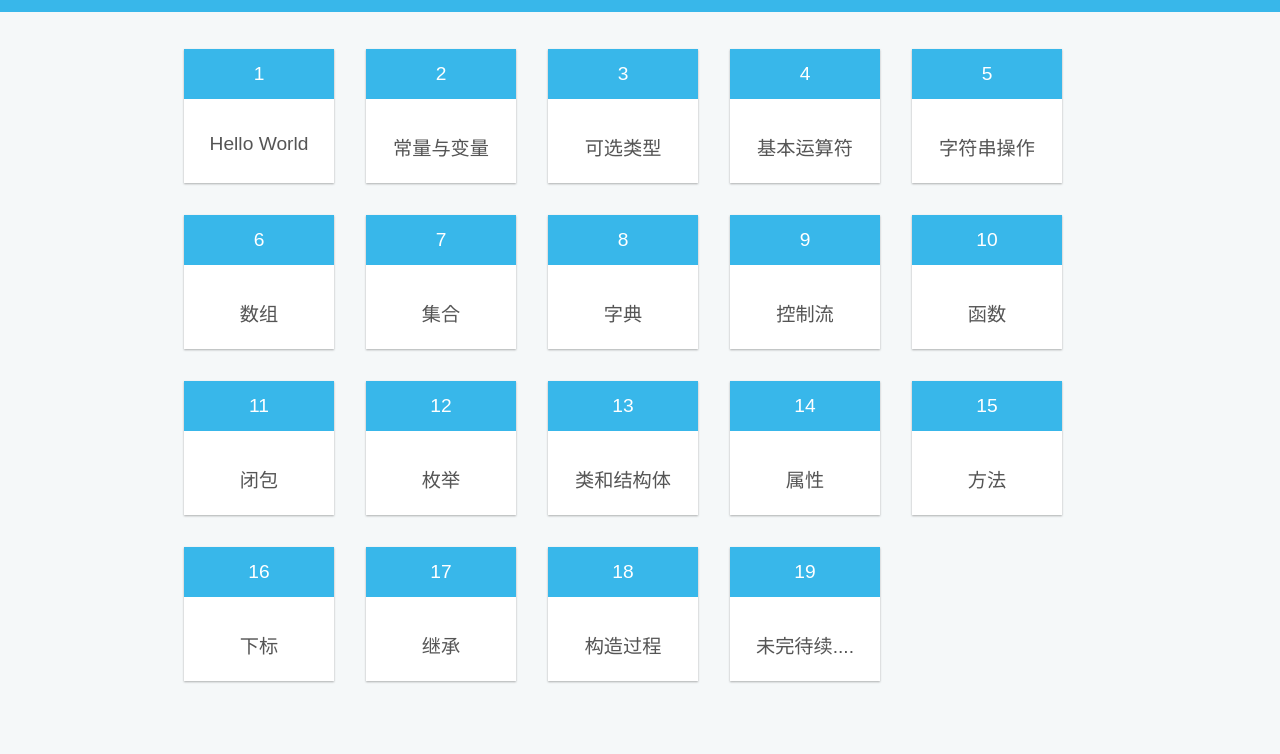
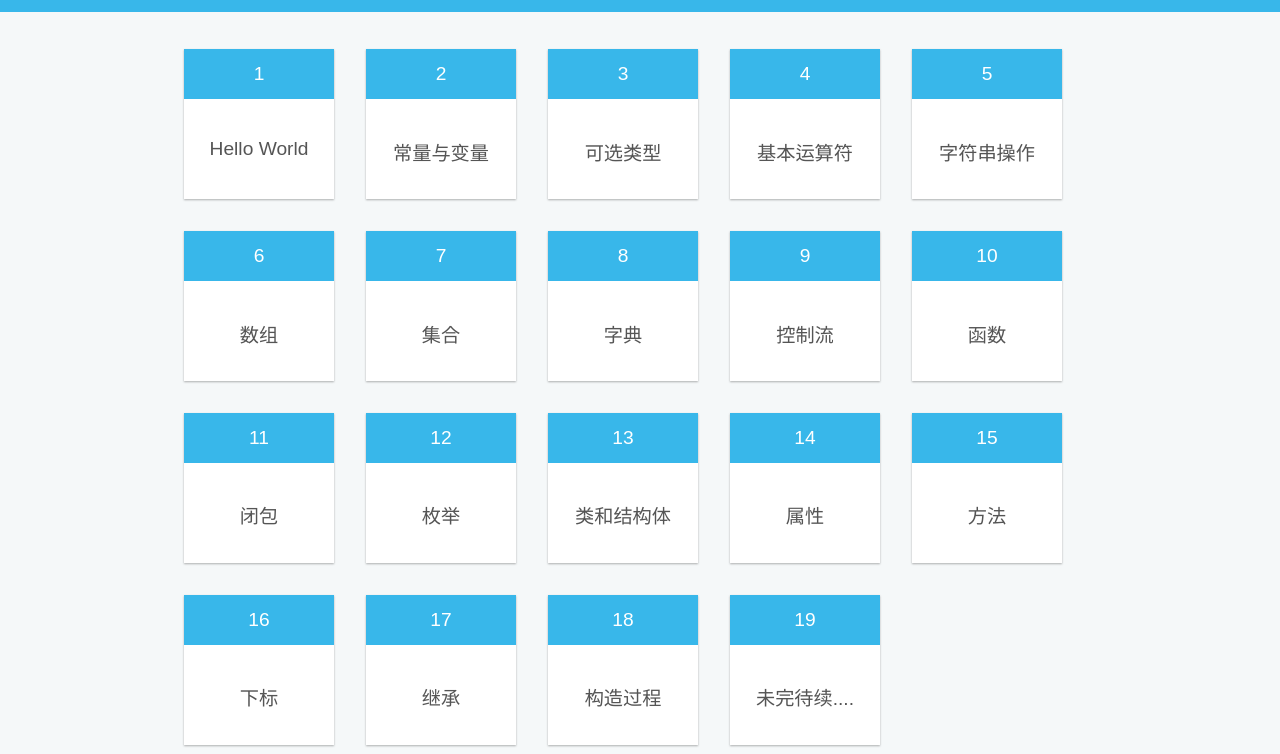
Before and after one commit to Agent-4/SwiftManual, a plain HTML site: page index.html in a window 1280 px wide. Shown: the part 46-800 px from the top of the page. Drawn offline with Linux system fonts and the light colour scheme.

Commit message:
update css

```diff
--- a/manual/source/site.css
+++ b/manual/source/site.css
@@ -127,12 +127,12 @@ li a {
   -moz-transition: all .2s;
   -webkit-transition: all .2s;
   transition: all 0.2s;
-  margin-top: 64px;
+  margin-top: 50px;
   display: block;
   background: #fff;
   width: 150px;
   height: 70px;
-  padding: 1em;
+  padding: 2em 1em 3.2em 1em;
 }
 
 pre {
```
